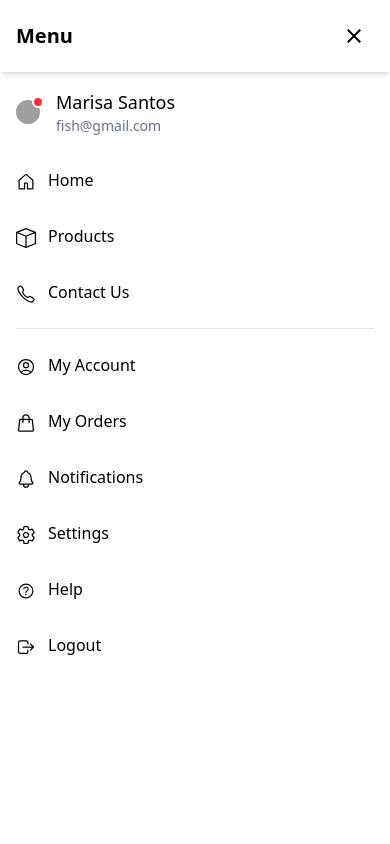
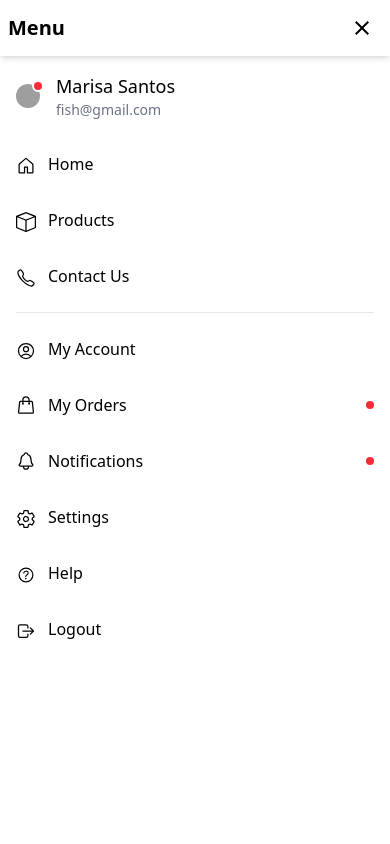
Before and after one commit to JL-Agbalo/store-app, a React (Vite) app: page / in a window 390 px wide. Both pictures are taken after a click on the button 28 px from the left and 26 px from the top of the page. Shown: the top 844 px of the page. Built offline with nearby package versions, Linux system fonts and the light colour scheme; grey boxes are pictures that could not be loaded.

Commit message:
refactor navbar components; add cart functionality to MobileMenu and NavDropdown for improved user interaction

```diff
--- a/src/components/navbar/MobileMenu.jsx
+++ b/src/components/navbar/MobileMenu.jsx
@@ -4,12 +4,18 @@ import { Avatar } from "../common";
 import { Navbar as Icons } from "../icons/Icons";
 import { mainNavLinks, userNavLinks } from "../../config/navigation";
 
-function MobileMenu({ isOpen, onClose, isLoggedIn, setIsLoggedIn }) {
+function MobileMenu({
+  isOpen,
+  onClose,
+  isLoggedIn,
+  setIsLoggedIn,
+  setIsCartOpen,
+}) {
   if (!isOpen) return null;
 
   return (
     <div className="fixed inset-0 bg-white z-50 md:hidden">
-      <div className="flex justify-between items-center p-4 shadow-md">
+      <div className="flex justify-between items-center p-2 shadow-md">
         <h2 className="text-xl font-semibold">Menu</h2>
         <button onClick={onClose} className="p-2">
           <Icons.Close className="w-6 h-6" />
@@ -50,7 +56,23 @@ function MobileMenu({ isOpen, onClose, isLoggedIn, setIsLoggedIn }) {
           {isLoggedIn && (
             <>
               <div className="h-px bg-gray-200 my-4"></div>
-              {userNavLinks.map((link) => (
+              {userNavLinks.map((link) =>
+                link.label === "My Orders" || link.label === "Notifications" ? (
+                  <button
+                    key={link.to}
+                    onClick={() => {
+                      setIsCartOpen(true);
+                      onClose();
+                    }}
+                    className="w-full text-left py-2 hover:text-gray-600 flex items-center justify-between"
+                  >
+                    <div className="flex items-center">
+                      <link.icon className="w-5 h-5 inline mr-3" />
+                      {link.label}
+                    </div>
+                    <div className="w-2 h-2 bg-red-500 rounded-full"></div>
+                  </button>
+                ) : (
                   <Link
                     key={link.to}
                     to={link.to}
@@ -59,7 +81,8 @@ function MobileMenu({ isOpen, onClose, isLoggedIn, setIsLoggedIn }) {
                     <link.icon className="w-5 h-5 inline mr-3" />
                     {link.label}
                   </Link>
-              ))}
+                )
+              )}
               <button
                 onClick={() => {
                   setIsLoggedIn(false);
--- a/src/components/navbar/NavDropdown.jsx
+++ b/src/components/navbar/NavDropdown.jsx
@@ -3,7 +3,7 @@ import { Link, useNavigate } from "react-router-dom";
 import { Navbar as Icons } from "../icons/Icons";
 import { Dropdown } from "../index";
 
-function NavDropdown({ setIsLoggedIn }) {
+function NavDropdown({ setIsLoggedIn, setIsCartOpen }) {
   const navigate = useNavigate();
 
   const handleLogout = () => {
@@ -26,16 +26,16 @@ function NavDropdown({ setIsLoggedIn }) {
         <Icons.User className="mr-2" />
         My Account
       </Link>
-      <Link
-        to="/#"
-        className="px-4 py-2 hover:bg-gray-200 flex items-center justify-between"
+      <button
+        onClick={() => setIsCartOpen(true)}
+        className="w-full px-4 py-2 hover:bg-gray-200 flex items-center justify-between text-left"
       >
         <div className="flex items-center">
           <Icons.Bag className="mr-2" />
           My Orders
         </div>
         <div className="w-2 h-2 bg-red-500 rounded-full"></div>
-      </Link>
+      </button>
       <Link
         to="/#"
         className="px-4 py-2 hover:bg-gray-200 flex items-center justify-between"
--- a/src/components/navbar/Navbar.jsx
+++ b/src/components/navbar/Navbar.jsx
@@ -57,7 +57,12 @@ function Navbar() {
                   hasNotification={hasNotif}
                 />
               </button>
-              {dropdownOpen && <NavDropdown setIsLoggedIn={setIsLoggedIn} />}
+              {dropdownOpen && (
+                <NavDropdown
+                  setIsLoggedIn={setIsLoggedIn}
+                  setIsCartOpen={setIsCartOpen}
+                />
+              )}
             </div>
           ) : (
             <div className="flex items-center space-x-4">
@@ -78,6 +83,7 @@ function Navbar() {
         onClose={() => setIsMobileMenuOpen(false)}
         isLoggedIn={isLoggedIn}
         setIsLoggedIn={setIsLoggedIn}
+        setIsCartOpen={setIsCartOpen}
       />
 
       <CartModal
```
Lines whose indentation alone changed are shown as unchanged.
